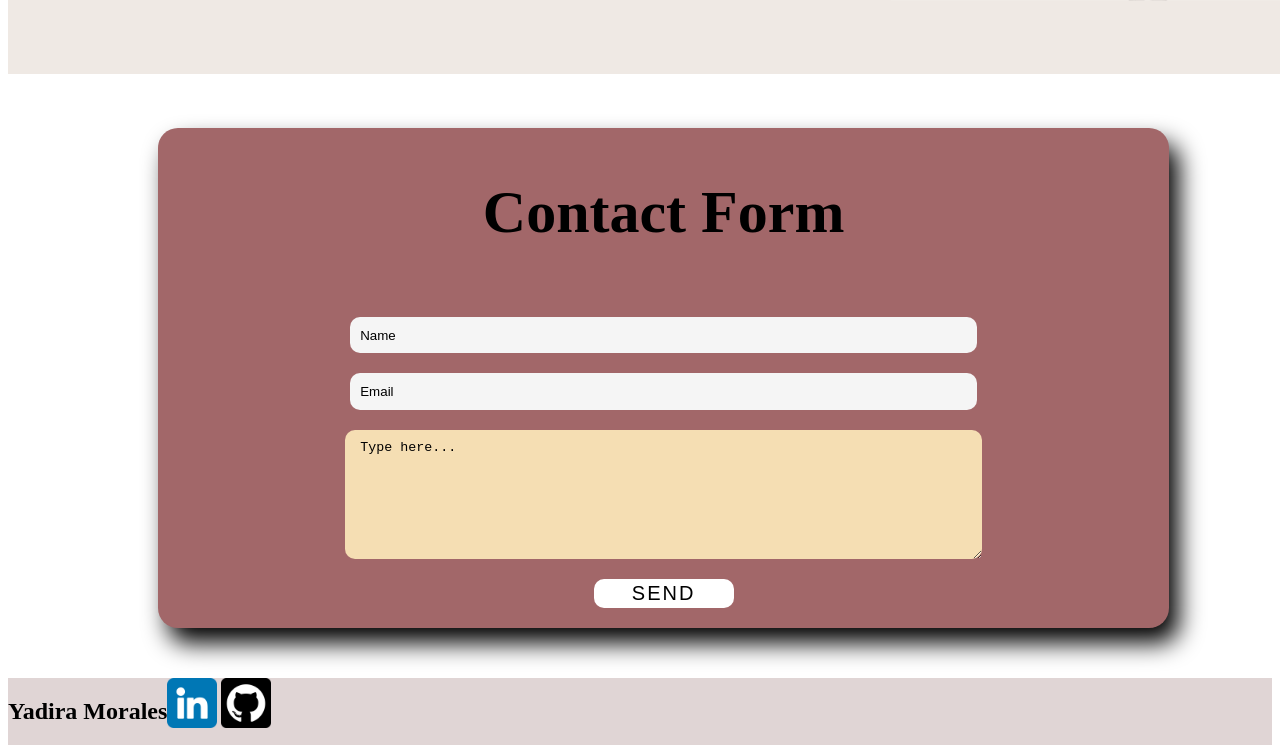
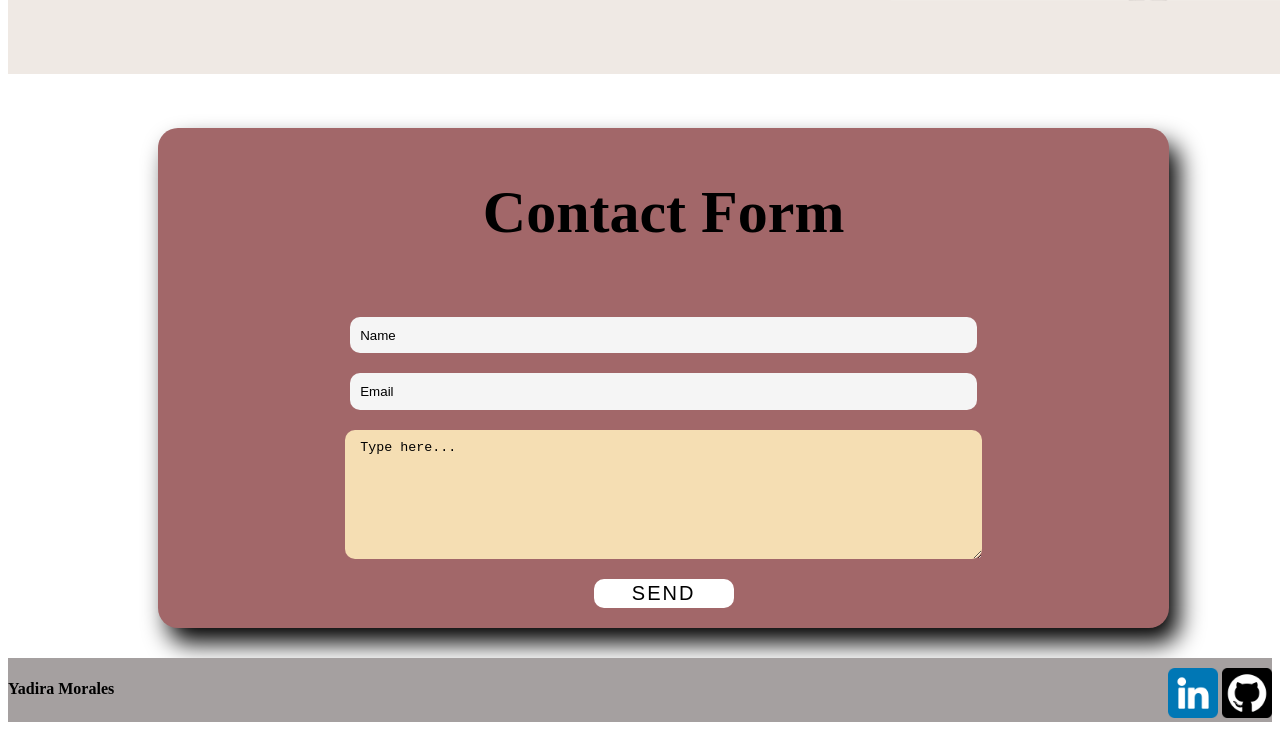
Before and after one commit to yadi-90/Techtonica-Assignments, a plain HTML site: page PorfolioWebsite/index.html in a window 1280 px wide. Shown: the part 2396-3149 px from the top of the page. After the commit the page ends 3126 px from the top, so only its background shows below. Drawn offline with Linux system fonts and the light colour scheme.

Commit message:
making changes to footer

```diff
--- a/PorfolioWebsite/index.html
+++ b/PorfolioWebsite/index.html
@@ -14,10 +14,10 @@
         </div>
         <div class="animation start-home">
         <nav>
-            <a href="#">Home</a>
-            <a href="#">About</a>
-            <a href="#">Projects</a>
-            <a href="#">Contact</a>
+            <a href="#Home">Home</a>
+            <a href="#AboutMe">About</a>
+            <a href="#Projects">Projects</a>
+            <a href="#Contact">Contact</a>
         </nav>
     </div>
     </section>
@@ -52,7 +52,7 @@
             <input type="submit" value="Send">
         </form></section>
     <footer id="footer">
-        <h2>Yadira Morales</h2>
+        <h4>Yadira Morales</h4>
         <div id="logosfooter">
             <a href=https://linkedin.com/in/yadira-elizabeth-morales><img src="images/linkedin.png" width="50" height="50"></a>
             <a href=https://github.com/yadi-90><img src="images/github.png" width="50" height="50"></div></a>
--- a/PorfolioWebsite/style.css
+++ b/PorfolioWebsite/style.css
@@ -157,11 +157,16 @@ form {
 
 footer{
     margin-top: 50px;
-    display: flex;
-    justify-items: flex-end;
-    background-color: rgb(224, 213, 213);
+   display: inline-flex;
+   justify-content:space-between;
+    background-color: rgb(165, 160, 160);
+    width: 100%;
+    margin-top: 30px;
+    margin-bottom:0px;
+    height: 20%;
 }
 #logosfooter{
     display: block;
-    justify-content: end;
+    justify-content: space-around;
+    margin-top: 10px;
 }
```
